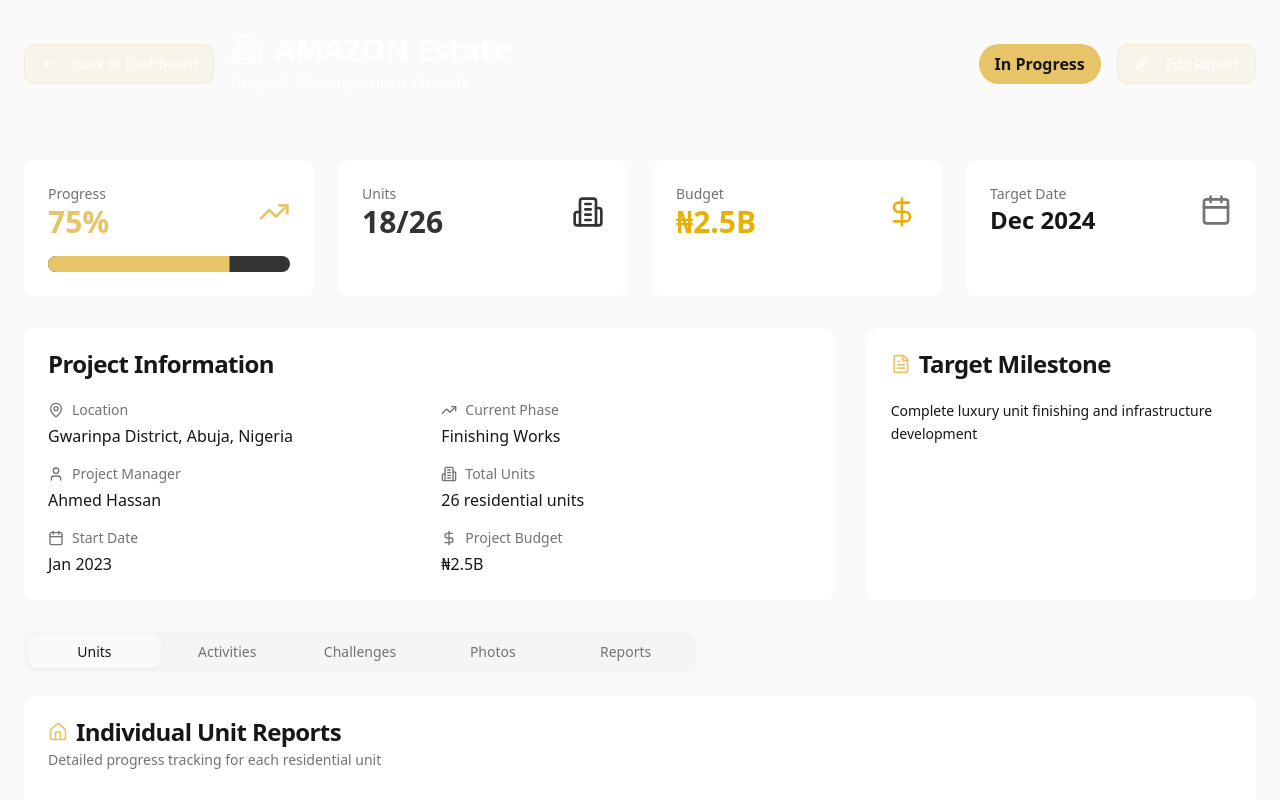
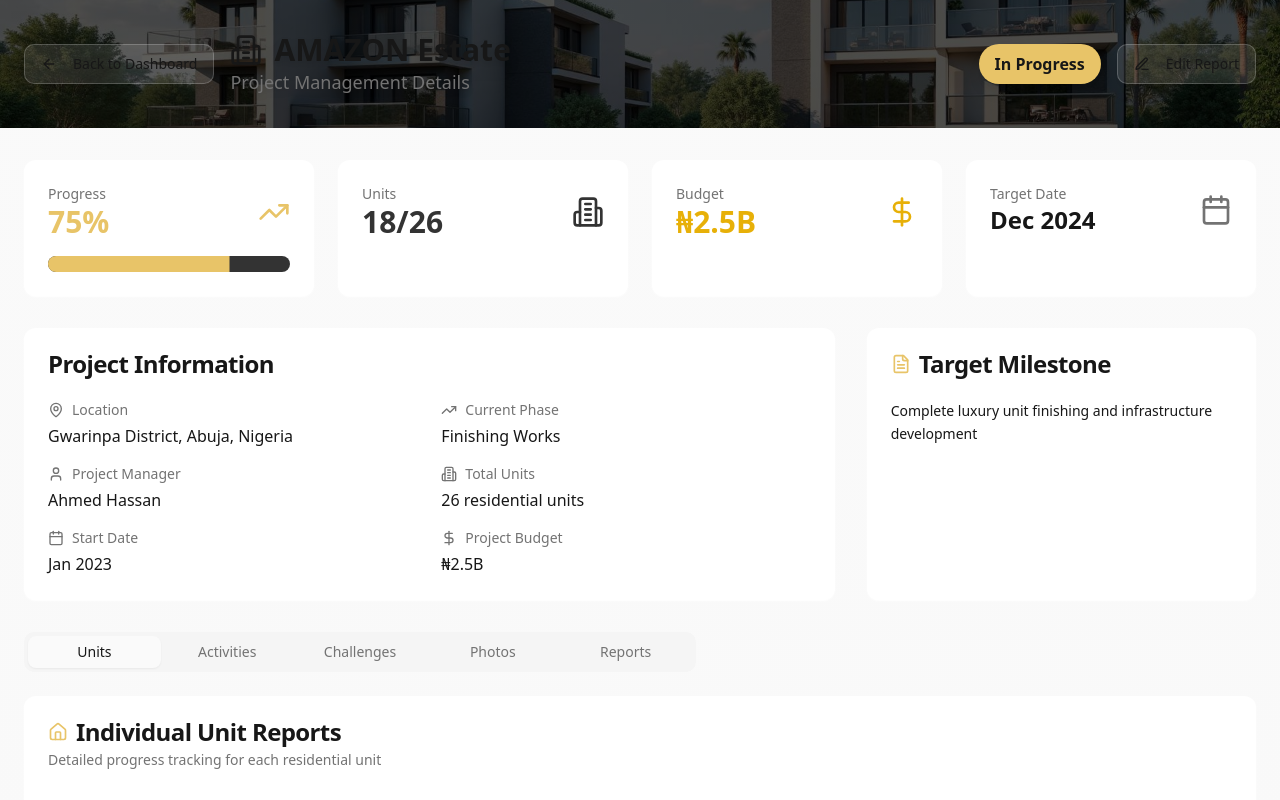
Before and after one commit to TrexKoffy/bilaad-estate-pulse-report-82, a React (Vite) app: page /project/amazon in a window 1280 px wide. Shown: the top 800 px of the page. Built offline with nearby package versions, Linux system fonts and the light colour scheme.

Commit message:
Improve project detail header
Make project header dark with faded background image for better visibility.

```diff
--- a/src/pages/ProjectDetail.tsx
+++ b/src/pages/ProjectDetail.tsx
@@ -25,6 +25,7 @@ import {
   Save,
   Home
 } from "lucide-react";
+import realEstateHeaderBg from "@/assets/real-estate-header-bg.jpg";
 
 export default function ProjectDetail() {
   const { projectId } = useParams();
@@ -74,31 +75,36 @@ export default function ProjectDetail() {
   return (
     <div className="min-h-screen bg-gradient-subtle">
       {/* Header */}
-      <div className="bg-gradient-secondary">
+      <div
+        className="relative bg-cover bg-center bg-no-repeat"
+        style={{
+          backgroundImage: `linear-gradient(rgba(0, 0, 0, 0.7), rgba(0, 0, 0, 0.7)), url(${realEstateHeaderBg})`
+        }}
+      >
         <div className="container mx-auto px-6 py-8">
           <div className="flex items-center justify-between">
             <div className="flex items-center gap-4">
               <Link to="/">
-                <Button variant="outline" className="bg-primary/10 border-primary/20 text-white hover:bg-primary/20">
+                <Button variant="outline" className="bg-white/10 border-white/20 text-foreground hover:bg-white/20">
                   <ArrowLeft className="h-4 w-4 mr-2" />
                   Back to Dashboard
                 </Button>
               </Link>
               <div>
-                <h1 className="text-3xl font-bold text-white flex items-center gap-3">
+                <h1 className="text-3xl font-bold text-foreground flex items-center gap-3 drop-shadow-lg">
                   <Building2 className="h-8 w-8" />
                   {project.name} Estate
                 </h1>
-                <p className="text-white/90 text-lg">Project Management Details</p>
+                <p className="text-muted-foreground text-lg drop-shadow-md">Project Management Details</p>
               </div>
             </div>
             <div className="flex items-center gap-4">
-              <Badge className={`${statusColors[project.status]} border-0 text-base px-4 py-2`}>
+              <Badge className={`${statusColors[project.status]} border-0 text-base px-4 py-2 shadow-lg`}>
                 {statusLabels[project.status]}
               </Badge>
               <Button
                 variant={isEditing ? "default" : "outline"}
-                className={isEditing ? "bg-primary text-primary-foreground" : "bg-primary/10 border-primary/20 text-white hover:bg-primary/20"}
+                className={isEditing ? "bg-primary text-primary-foreground shadow-lg" : "bg-white/10 border-white/20 text-foreground hover:bg-white/20 shadow-lg"}
                 onClick={isEditing ? handleSave : () => setIsEditing(true)}
               >
                 {isEditing ? <Save className="h-4 w-4 mr-2" /> : <Edit3 className="h-4 w-4 mr-2" />}
```
Also changed, not shown: src/assets/real-estate-header-bg.jpg (added).
